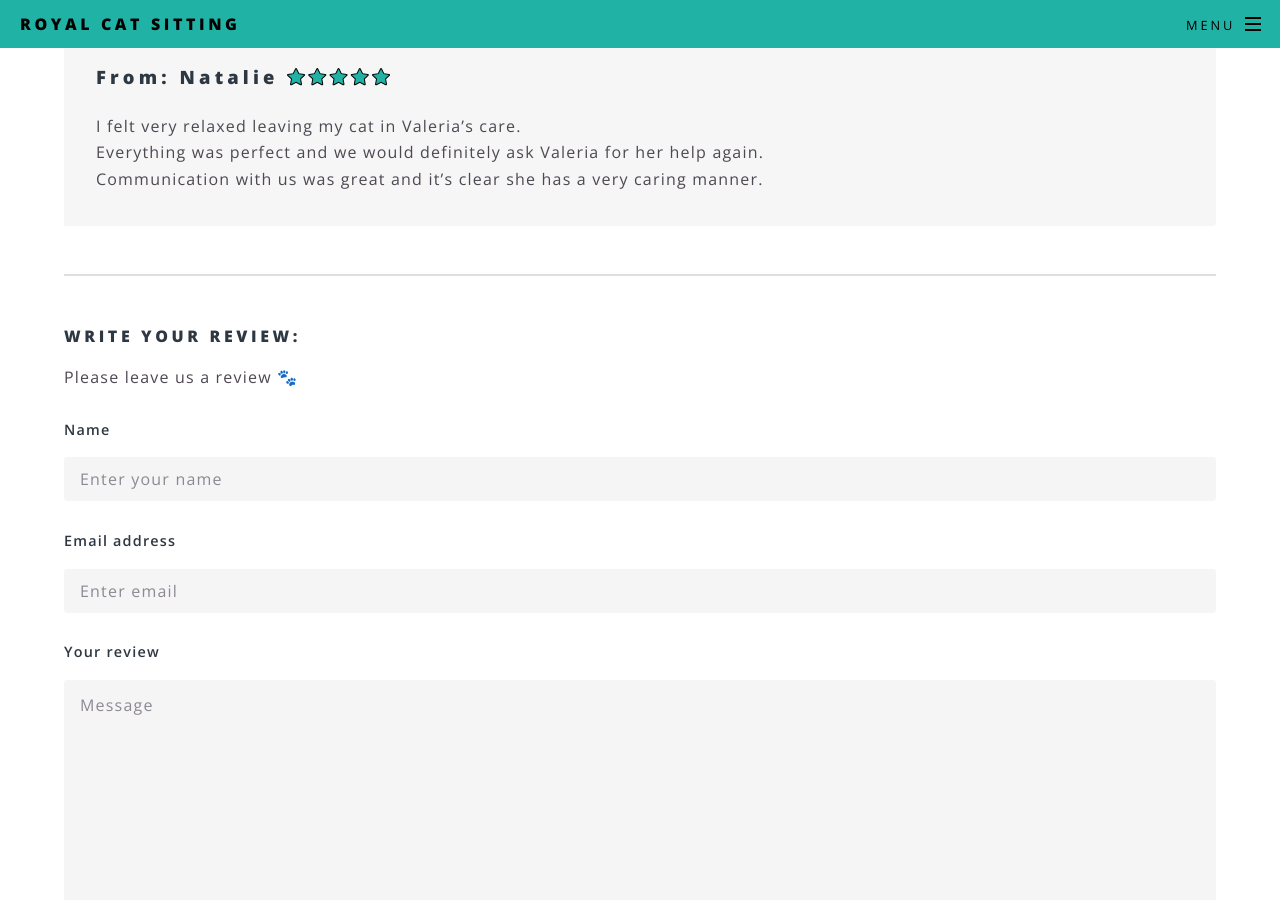
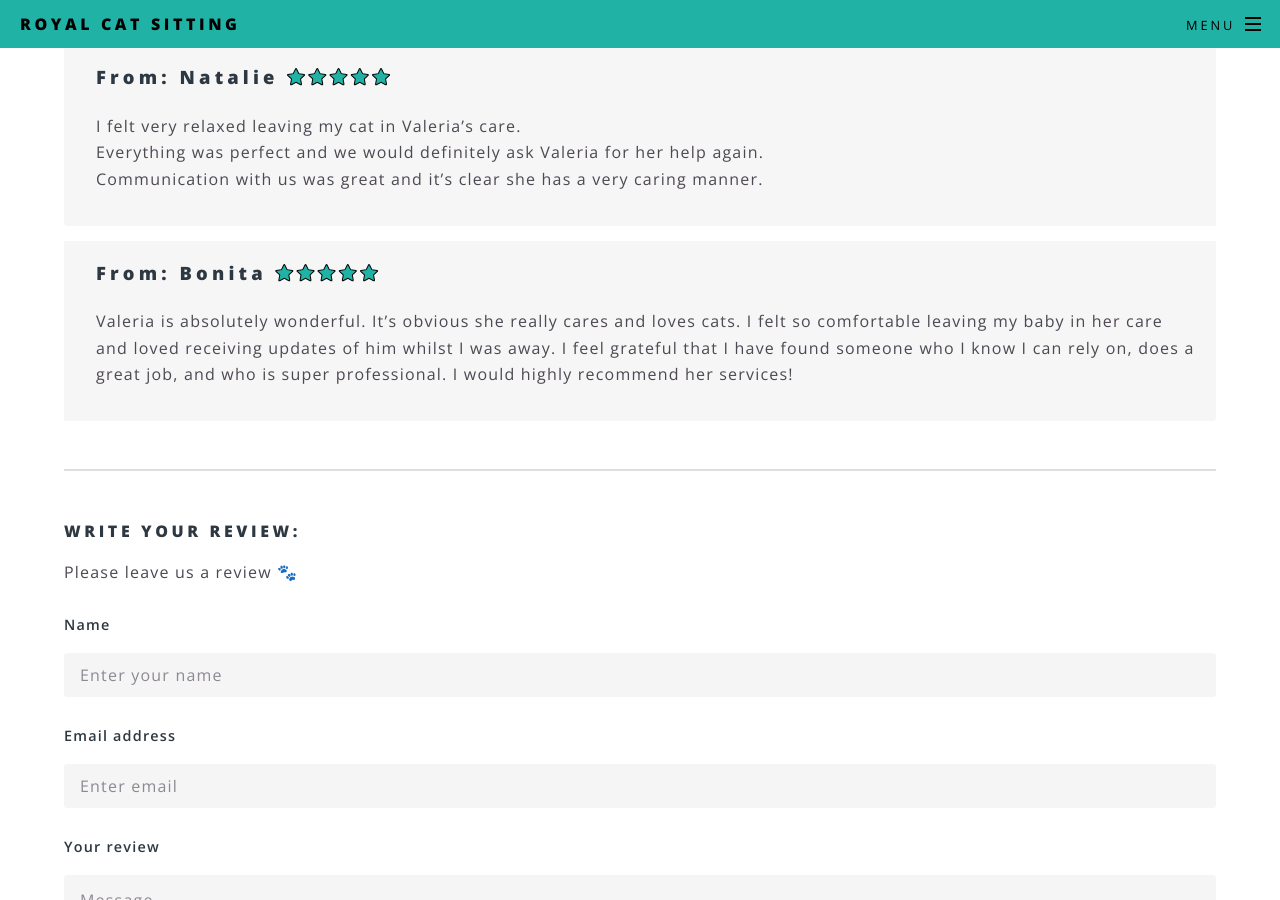
Before and after one commit to royalcatsitting/royalcatsitting.github.io, a Jekyll site: the page built from our_reviews.html, in a window 1280 px wide and 900 px high, scrolled down 944 px. Built offline with Jekyll 4.4.1, drawn with Linux system fonts in a browser that asks for light colours.

Commit message:
added review

```diff
--- a/our_reviews.html
+++ b/our_reviews.html
@@ -54,6 +54,17 @@ order: 4
 	</p>
 </li>
 
+<li>
+	<h3 style="text-transform: none;">From: Bonita <i class="icon fa-star icon-full"></i><i class="icon fa-star icon-full"></i><i class="icon fa-star icon-full"></i><i class="icon fa-star icon-full"></i><i class="icon fa-star icon-full"></i></h3>
+	<p>
+	Valeria is absolutely wonderful. It’s obvious she really cares and loves cats.
+	I felt so comfortable leaving my baby in her care and loved receiving updates of him whilst I was away.
+	I feel grateful that I have found someone who I know I can rely on, does a great job, and who is super professional.
+	I would highly recommend her services!
+	<!-- <div style="font-size: 10pt; line-height: 0.0em; font-style: italic;">10th June 2023</div> -->
+	</p>
+</li>
+
 			</ul>
 		</div>
 
```
